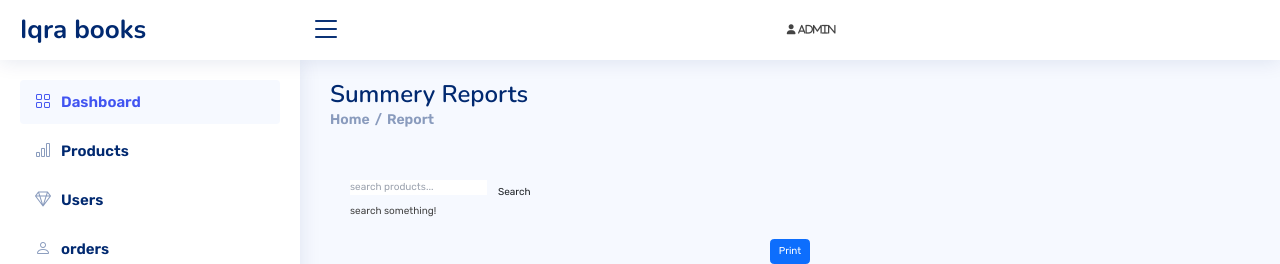
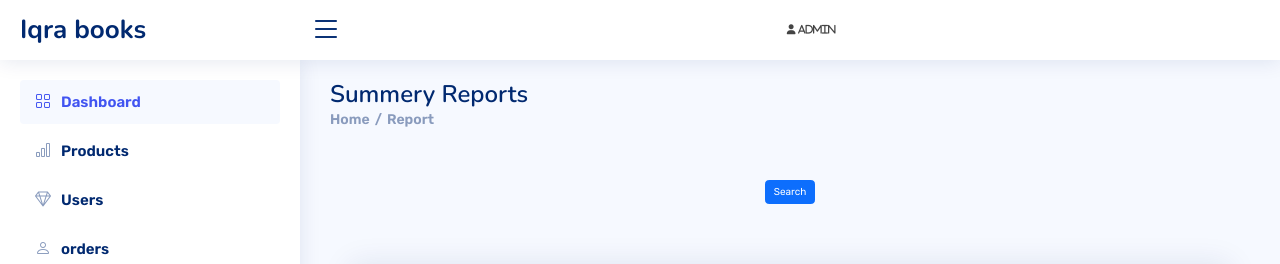
Before and after one commit to haamid10/E-bookstore, a PHP site: page /admin_sales.php in a window 1280 px wide. Shown: the top 264 px of the page. Run offline with PHP 8.4, Linux system fonts and the light colour scheme; the visitor is signed in with stand-in values (Sample User, id 1); data that the repository does not hold is empty; some libraries are stand-ins or nearby versions.

Commit message:
admin search 6

```diff
--- a/admin_sales.php
+++ b/admin_sales.php
@@ -97,91 +97,9 @@ if(isset($_POST['search'])){
 
 <!-- sales search -->
 <section class="section">
-   <form action="" method="post" class="search-form">
-      <input type="text" name="search" placeholder="search products..." >
-      <input type="submit" name="submit" value="search" class="btn">
-   </form>
 
-   <?php
-      if(isset($_POST['submit'])){
-         $search_item = $_POST['search'];
-         $select_sales = mysqli_query($conn, "SELECT * FROM `orders` WHERE name LIKE '%{$search_item}%'") or die('query failed');
-         if(mysqli_num_rows($select_sales) > 0){
-         while($fetch_sales = mysqli_fetch_assoc($select_sales)){
-   ?>
-   <form action="" method="post" >
-
-<!--  -->
-<div class="container">
-<div class="card">
-        <div class="row">
-            <div class="col-md-32">
-
-                <h2>Summury Report</h2>
-                <table class="table table-hover" >
-                    <thead>
-                        <tr>
-
-                        <th >user Id</th>
-                        <th >name</th>
-                        <th >phone</th>
-                        <th >price</th>
-                        <th >city</th>
-                        <th >country</th>
-                        <th >street</th>
-                        <th >email</th>
-                        <th >quantity</th>
-
-                        <th >payment method</th>
-                        <th >placed on</th>
-                        <th >payment status</th>
-
-
-
-                  </tr>
-                </thead>
-                <tbody>
-
-
-      <input type="hidden"   name="total_product" min="1" value="1">
-      <input type="hidden" name="id" value="<?php echo $fetch_sales['id']; ?>">
-     <td> <input type="text" name="user_id" value="<?php echo $fetch_sales['user_id']; ?>"></td>
-      <td><input type="text" name="name" value="<?php echo $fetch_sales['name']; ?>"></td>
-     <td> <input type="text" name="name" value="<?php echo $fetch_sales['number']; ?>"></td>
-      <td><input type="text" name="name" value="<?php echo $fetch_sales['total_price']; ?>"></td>
-      <td><input type="text" name="name" value="<?php echo $fetch_sales['city']; ?>"></td>
-      <td> <input type="text" name="name" value="<?php echo $fetch_sales['country']; ?>"></td>
-      <td> <input type="text" name="name" value="<?php echo $fetch_sales['street']; ?>"> </td>
-     <td> <input type="text" name="name" value="<?php echo $fetch_sales['total_products']; ?>"> </td>
-     <td> <input type="text" name="name" value="<?php echo $fetch_sales['payment_status']; ?>"> </td>
-     <td> <input type="text" name="name" value="<?php echo $fetch_sales['method']; ?>"> </td>
-
-
-     <td> <input type="text" name="name" value="<?php echo $fetch_sales['email']; ?>"> </td>
-     <td> <input type="text" name="name" value="<?php echo $fetch_sales['placed_on']; ?>"> </td>
-     <td> <input type="text" name="name" value="<?php echo $fetch_sales['country']; ?>"> </td>
-
-
-
-
-                </tbody>
-
-         </table>
-            </div>
-   </div></div>
-   </form>
-     <?php
-            }
-         }else{
-            echo '<p ">no result found!</p>';
-         }
-
-        }else{
-         echo '<p >search something!</p>';
-        }
-      ?>
          <div class="text-center">
-                    <button> <a href="admin_search.php" class="btn btn-primary" id="print-btn">print</a> </button>
+                    <button> <a href="admin_search.php" class="btn btn-primary" id="print-btn">Search </a> </button>
                 </div>
 
  </section>
```
